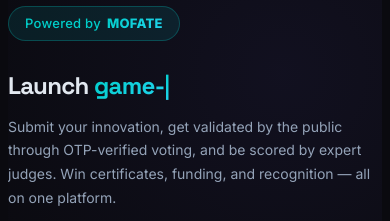
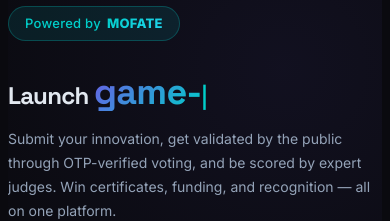
Before and after one commit to officialmofate/meih-project, a plain HTML site: page meih/frontend/index.html in a window 390 px wide. Both pictures are taken after a click on the button "Innovation Hub". Shown: the part 228-449 px from the top of the page. Drawn offline with Linux system fonts and the light colour scheme; no server answers.

Commit message:
fix: typewriter reliability (inline-block + CSS classes), remove duplicate category section

```diff
--- a/meih/frontend/css/pages/landing.css
+++ b/meih/frontend/css/pages/landing.css
@@ -285,13 +285,32 @@
 .competition-card .comp-meta { font-size: 13px; color: var(--color-muted); margin-top: var(--space-sm); }
 
 /* ── Typewriter ── */
-.typewriter { display: inline; }
+.typewriter {
+  display: inline-block;
+  background: var(--gradient-primary);
+  -webkit-background-clip: text;
+  -webkit-text-fill-color: transparent;
+  background-clip: text;
+  color: transparent;
+  min-width: 0;
+}
+.gradient-text--teal {
+  background: linear-gradient(135deg, #00cec9, #22d3ee);
+  -webkit-background-clip: text;
+  -webkit-text-fill-color: transparent;
+  background-clip: text;
+  color: transparent;
+}
 .typewriter-cursor {
-  display: inline;
+  display: inline-block;
   font-weight: 100;
   animation: blink 0.7s step-end infinite;
-  -webkit-text-fill-color: initial;
   color: var(--color-primary);
+  -webkit-text-fill-color: var(--color-primary);
+}
+.typewriter-cursor--teal {
+  color: #00cec9;
+  -webkit-text-fill-color: #00cec9;
 }
 @keyframes blink { 0%, 100% { opacity: 1; } 50% { opacity: 0; } }
 
@@ -299,7 +318,7 @@
 @media (max-width: 900px) {
   .hero-inner, .hub-cards, .stats { grid-template-columns: 1fr; }
   .hero-copy h1 { font-size: 36px; }
-  .typewriter-cursor { font-size: 36px; }
+  .typewriter, .typewriter-cursor { font-size: 36px; }
   .hero { padding: var(--space-xl) 0; }
   .hero-actions { flex-wrap: wrap; }
   .occasion-grid { grid-template-columns: repeat(3, 1fr); }
--- a/meih/frontend/index.html
+++ b/meih/frontend/index.html
@@ -25,7 +25,7 @@
           <div class="hero-inner">
             <div class="hero-copy">
               <span class="hero-badge">Powered by <strong>MOFATE</strong></span>
-              <h1>Plan <span class="typewriter" id="event-typewriter" style="background:var(--gradient-primary);-webkit-background-clip:text;-webkit-text-fill-color:transparent;background-clip:text;"></span><span class="typewriter-cursor">|</span></h1>
+              <h1>Plan <span class="typewriter gradient-text" id="event-typewriter"></span><span class="typewriter-cursor">|</span></h1>
               <p class="hero-sub" data-i18n="landing.hero_event_sub">
                 Connect with vetted event planners and vendors across Tanzania.
                 From birthdays to corporate galas — get quotes, compare reviews,
@@ -89,14 +89,6 @@
           </div>
         </section>
 
-        <section class="categories">
-          <h2 data-i18n="landing.categories_title">Popular Event Categories</h2>
-          <p class="section-sub" data-i18n="landing.occasion_sub">Browse events by category — click to explore.</p>
-          <div class="occasion-grid" id="category-grid" style="margin-top:var(--space-lg);"></div>
-          <div class="chip-row" id="category-chips" style="margin-top:var(--space-md);">
-            <a class="chip" href="pages/events.html">Browse All Events</a>
-          </div>
-        </section>
       </section>
 
       <!-- ═══ INNOVATION HUB SECTION ═══ -->
@@ -105,7 +97,7 @@
           <div class="hero-inner">
             <div class="hero-copy">
               <span class="hero-badge hero-badge--teal">Powered by <strong>MOFATE</strong></span>
-              <h1>Launch <span class="typewriter" id="innovation-typewriter" style="background:linear-gradient(135deg, #00cec9, #22d3ee);-webkit-background-clip:text;-webkit-text-fill-color:transparent;background-clip:text;"></span><span class="typewriter-cursor" style="background:linear-gradient(135deg, #00cec9, #22d3ee);-webkit-background-clip:text;-webkit-text-fill-color:transparent;background-clip:text;">|</span></h1>
+              <h1>Launch <span class="typewriter gradient-text gradient-text--teal" id="innovation-typewriter"></span><span class="typewriter-cursor typewriter-cursor--teal">|</span></h1>
               <p class="hero-sub" data-i18n="landing.hero_inno_sub">
                 Submit your innovation, get validated by the public through OTP-verified
                 voting, and be scored by expert judges. Win certificates, funding,
@@ -332,51 +324,6 @@
           opt.textContent = name + (fee ? ' — Tsh ' + feeTzs.toLocaleString() : '');
           qeSelect.appendChild(opt);
         });
-        var chipRow = document.getElementById('category-chips');
-        var catGrid = document.getElementById('category-grid');
-        if (chipRow) {
-          cats.slice(0, 6).forEach(function(c) {
-            var name = c.name || c;
-            var fee = Number(c.suggested_fee_usd || c.platform_fee || 0);
-            var feeTzs = Math.round(fee * USD_TO_TZS);
-            var a = document.createElement('a');
-            a.className = 'chip';
-            a.href = 'pages/events.html?category=' + encodeURIComponent(name);
-            a.textContent = name + (fee ? ' · Tsh ' + feeTzs.toLocaleString() : '');
-            chipRow.appendChild(a);
-          });
-        }
-        if (catGrid) {
-          var imgMap = {
-            wedding: 'wedding.gif', 'wedding planning': 'wedding.gif',
-            corporate: 'corporate.gif', 'corporate events': 'corporate.gif',
-            birthday: 'birthday.gif', 'birthday events': 'birthday.gif',
-            conference: 'conference.gif', 'conference planning': 'conference.gif',
-            concert: 'concert.gif', concerts: 'concert.gif',
-            exhibition: 'exhibition.gif', exhibitions: 'exhibition.gif',
-            festival: 'festival.gif', 'festival planning': 'festival.gif',
-            sports: 'sports.gif', 'sports events': 'sports.gif',
-            charity: 'charity.gif', 'charity galas': 'charity.gif',
-            graduation: 'graduation.gif', graduations: 'graduation.gif',
-            hackathon: 'hackathon.gif', hackathons: 'hackathon.gif',
-            community: 'community.gif', 'community events': 'community.gif',
-            celebration: 'celebration.gif', celebrations: 'celebration.gif',
-            workshop: 'workshop.gif', workshops: 'workshop.gif',
-            ngo: 'ngo.gif', 'ngo events': 'ngo.gif',
-            product: 'product.gif', 'product launch': 'product.gif',
-            other: 'other.gif'
-          };
-          cats.forEach(function(c) {
-            var name = c.name || c;
-            var key = name.toLowerCase().replace(/\s+/g, ' ').trim();
-            var img = imgMap[key] || imgMap[key.replace(/ events?$/, '').replace(/ planning$/, '').trim()] || 'other.gif';
-            var item = document.createElement('div');
-            item.className = 'occasion-item';
-            item.innerHTML = '<img src="./assets/images/' + img + '" alt="' + name + '" loading="lazy" /><span class="occasion-label">' + name + '</span>';
-            item.addEventListener('click', function() { window.location.href = 'pages/events.html?category=' + encodeURIComponent(name); });
-            catGrid.appendChild(item);
-          });
-        }
       }
 
       var CITY_TIERS = {
```
